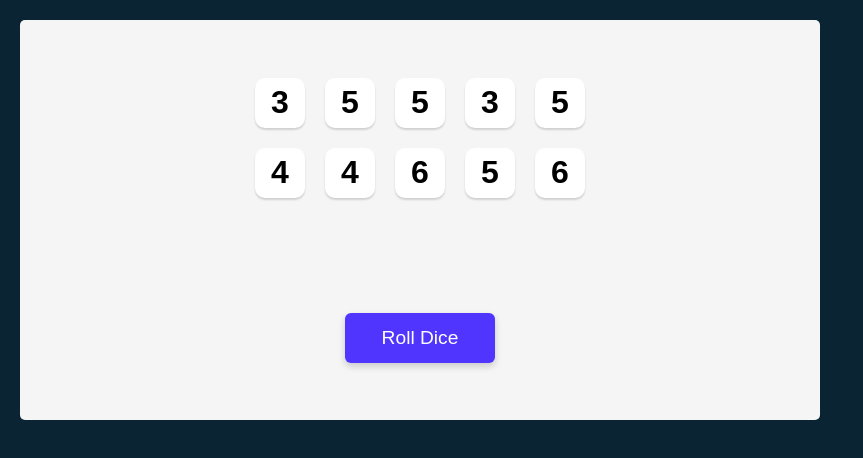
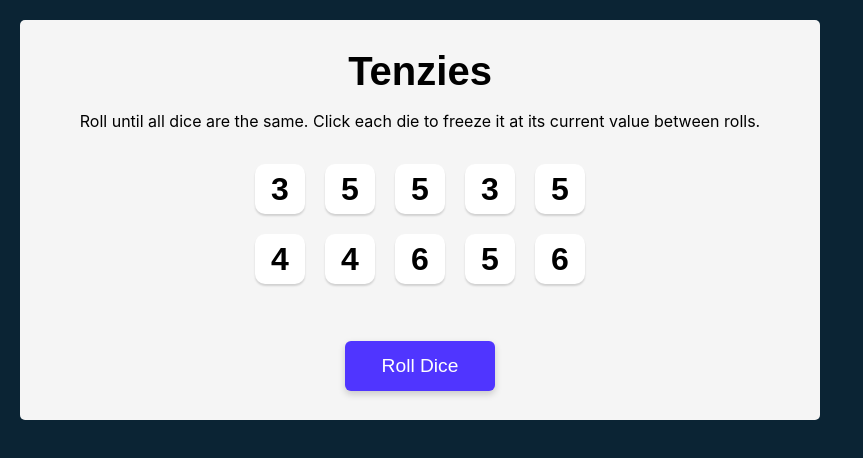
Before and after one commit to kate2797/tenzies-react, a React (Create React App) app: page / in a window 1280 px wide. Shown: the top 458 px of the page, without its empty margins (0-863 px from the left). Built offline with nearby package versions, Linux system fonts and the light colour scheme.

Commit message:
Updated favicon

```diff
--- a/src/App.js
+++ b/src/App.js
@@ -5,6 +5,20 @@ import Confetti from "react-confetti";
 
 export default function App() {
   const [dice, setDice] = React.useState(allNewDice()); // initialise an array of random numbers
+  const [tenzies, setTenzies] = React.useState(false); // state representing if the user has won
+
+  /**
+   * checks if the user has not won, everytime dice[] is modified
+   */
+  React.useEffect(() => {
+    console.log("Dice state changed");
+  }, [dice]); // dependencies array
+
+  /**
+   * handles winning, winning conditions are:
+   *
+   */
+  function handleWin() {}
 
   /**
    * creates a new die
@@ -81,6 +95,11 @@ export default function App() {
 
   return (
     <main>
+      <h1 className='title'>Tenzies</h1>
+      <p className='instructions'>
+        Roll until all dice are the same. Click each die to freeze it at its
+        current value between rolls.
+      </p>
       <div className='dice-container'>{diceElements}</div>
       <button className='roll-dice' onClick={rollDice}>
         Roll Dice
```
Also changed, not shown: 1 other file (tests, documents, lock files or other folders).
